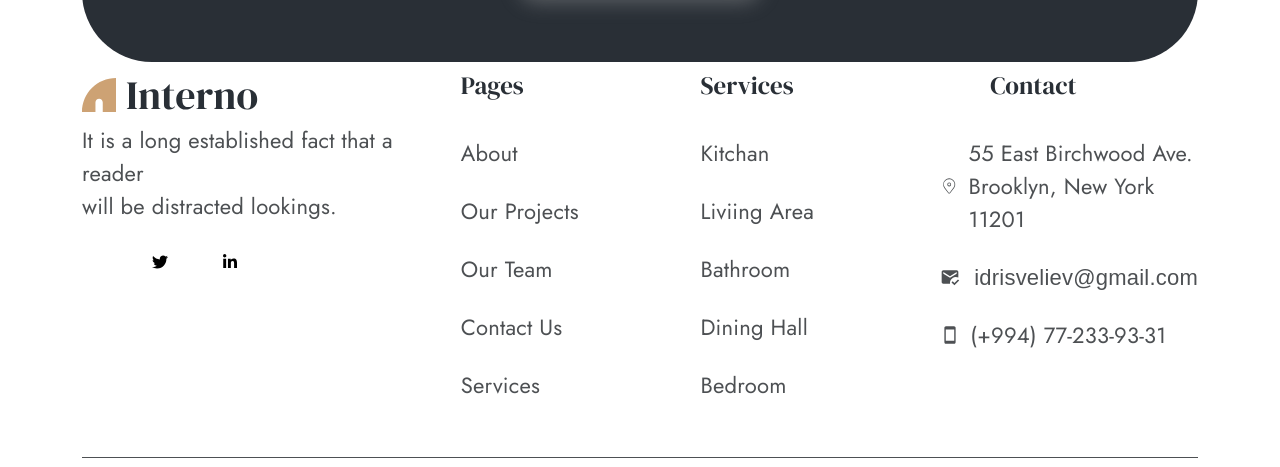
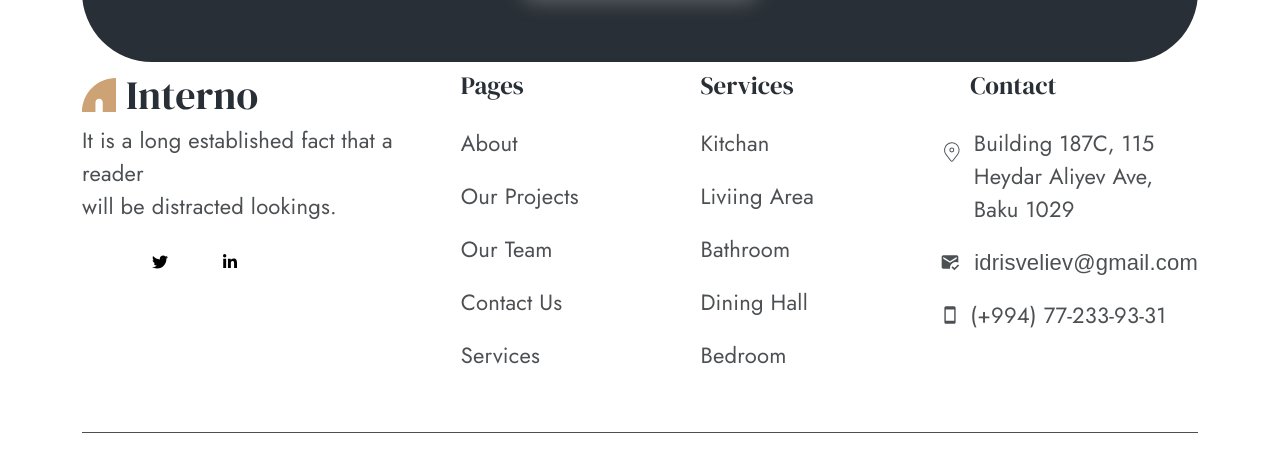
Before and after one commit to IdrisVeli1987/Interno, a React (Vite) app: page /services in a window 1280 px wide. Shown: the part 1268-1735 px from the top of the page. Built offline with nearby package versions, Linux system fonts and the light colour scheme; no server answers; some icons are missing.

Commit message:
add adress

```diff
--- a/src/Components/Footer/index.jsx
+++ b/src/Components/Footer/index.jsx
@@ -80,8 +80,8 @@ const Footer = () => {
           <div className={`${styles.Contact} `}>
             <h4>Contact</h4>
             <p>
-              <CiLocationOn className={styles.IconComponent} />
-              55 East Birchwood Ave. <br /> Brooklyn, New York 11201
+              <CiLocationOn className={styles.IconComponentLocation} />
+              Building 187C, 115 Heydar Aliyev Ave, Baku 1029
             </p>
             <p>
               <MdMarkEmailRead className={styles.IconComponent} />
--- a/src/Components/Footer/style.module.css
+++ b/src/Components/Footer/style.module.css
@@ -49,9 +49,7 @@
 .Contact {
   display: flex;
   align-items: flex-start;
-  justify-content: center;
   flex-direction: column;
-  gap: 10px;
   width: 100%;
 }
 
@@ -68,7 +66,9 @@
 }
 
 .Contact h4 {
-  padding-left: 50px;
+  display: flex;
+  align-items: flex-start ;
+  padding-left: 30px;
 }
 
 .pages p,
@@ -80,13 +80,21 @@
   font-family: Jost;
   font-size: 22px;
   font-weight: 400;
-  margin-bottom: 15px;
+  margin-bottom: 20px;
   width: 100%;
   gap: 10px;
 }
 
 .Contact .IconComponent {
   font-size: 20px;
+  /* background-color: red; */
+  font-size: 20px;
+}
+
+.IconComponentLocation{
+  display: flex;
+  align-self: flex-start;
+  font-size: 50px;
 }
 
 .Copyright {
--- a/src/Components/Join/style.module.css
+++ b/src/Components/Join/style.module.css
@@ -1,14 +1,14 @@
 .joinContent {
   display: flex;
-  width: 100%;
-  padding: 70px 0;
   flex-direction: column;
   justify-content: center;
   align-items: center;
+  width: 100%;
+  padding: 70px 0;
   gap: 10px;
   border-radius: 70px;
   background: #292f36;
-  margin-top: 50px;
+  margin: 50px 0;
 }
 
 .joinHeader {
@@ -36,6 +36,8 @@
 .joinContent h3 {
   margin: 0;
 }
+
+
 
 /* @media screen and (max-width: 992px) {
   .joinContent {
--- a/src/Components/ServiceDetails/Interior/index.jsx
+++ b/src/Components/ServiceDetails/Interior/index.jsx
@@ -10,6 +10,7 @@ const Interior = () => {
   const [useList, setUseList] = useState([]);
 
   const [artList, setArtList] = useState([]);
+
 
   useEffect(() => {
     axios.get(url).then(({ data }) => {
--- a/src/Components/ServiceDetails/index.jsx
+++ b/src/Components/ServiceDetails/index.jsx
@@ -1,17 +1,24 @@
 import React from "react";
 import styles from "./style.module.css";
+import { FaBars } from "react-icons/fa6";
+import { useState } from "react";
 
 const ServiceDetails = () => {
+  const [showMenu, setShowMenu] = useState(false);
   return (
     <div className="container">
       <div className="row">
         <div className={`${styles.Deatils} row col-12 col-xl-12 col-lg-6 g-1`}>
-          <div className={`${styles.Trends} d-flex justify-content-center col-12 col-xl-12`}>
+          <div
+            className={`${styles.Trends} d-flex justify-content-center col-12 col-xl-12`}
+          >
             <h2>
               We set the trends of <br /> modern living <br /> Services.
             </h2>
           </div>
-          <div className={`${styles.TrendsP} row col-12 col-xl-12 col-md-6 order-2`}>
+          <div
+            className={`${styles.TrendsP} row col-12 col-xl-12 col-md-6 order-2`}
+          >
             <p className={`${styles.FirstP}`}>
               It is a long established fact that a reader will be distracted by
               the of readable content of a page.
@@ -35,6 +42,14 @@ const ServiceDetails = () => {
           </div>
         </div>
       </div>
+      <div
+        className={`d-block d-md-none ${styles.bars}`}
+        onClick={() => {
+          setShowMenu(!showMenu);
+        }}
+      >
+        <FaBars />
+      </div>
     </div>
   );
 };
```
